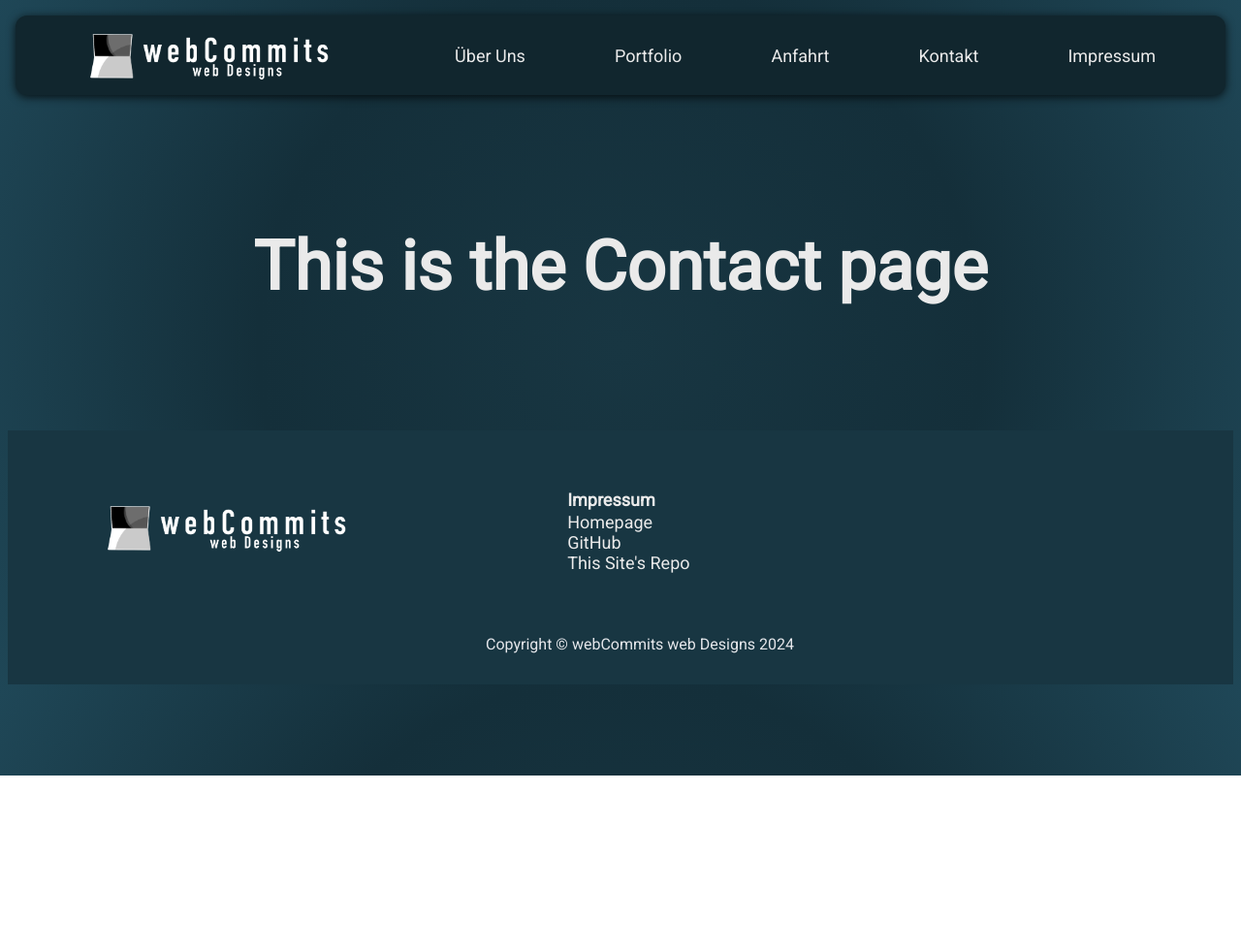
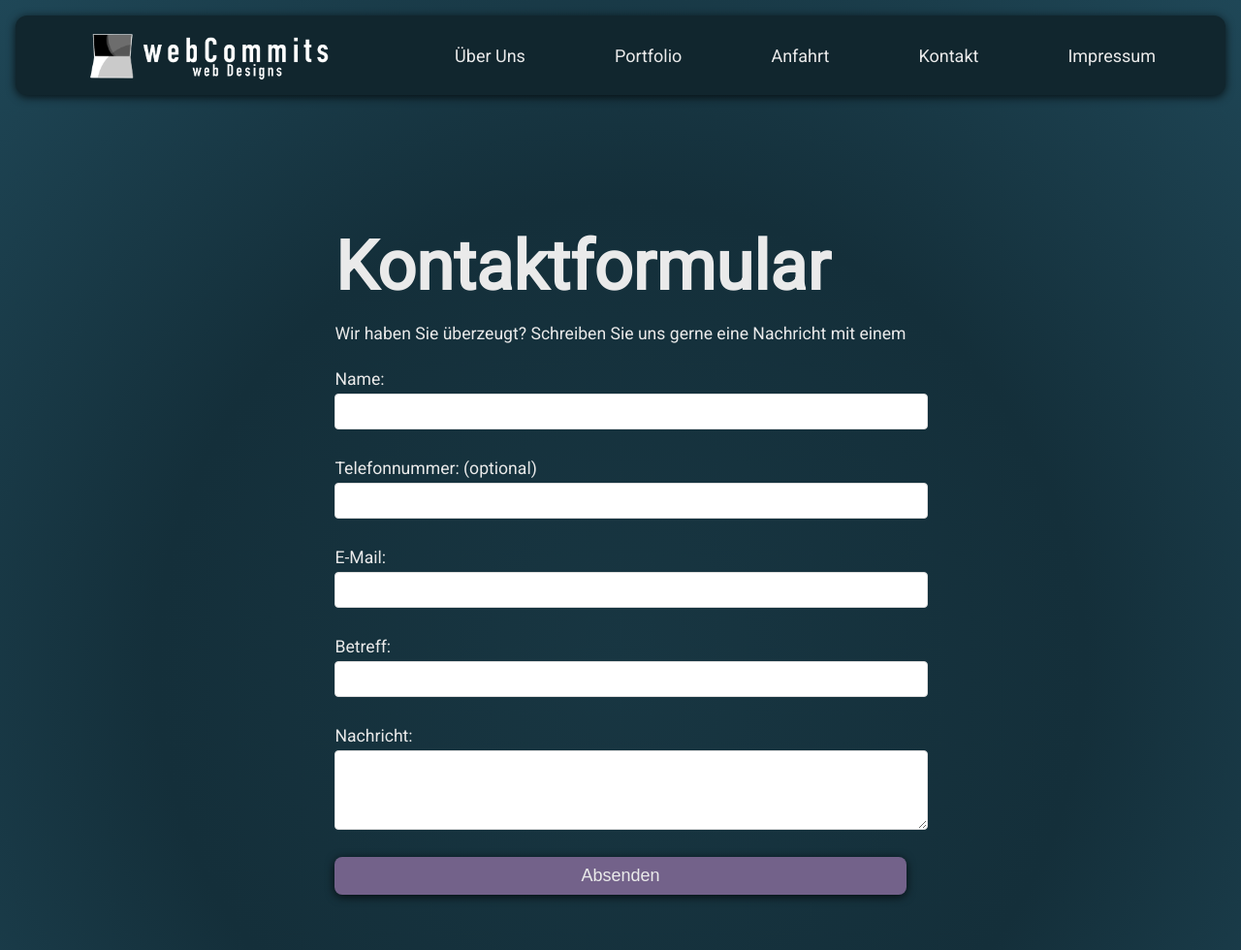
Before and after one commit to webCommits/webcommits-website, an Eleventy site: page src/contact.njk in a window 1280 px wide. Shown: the top 980 px of the page at 97% size. Before the commit the page ends 800 px from the top, so only its background shows below. Built offline with nearby package versions, Linux system fonts and the light colour scheme; Eleventy itself is replaced by a stand-in of ours; files that its build step writes are made by us from their sources.

Commit message:
Finished Contactformular (HTML/CSS) without functionality

```diff
--- a/src/contact.njk
+++ b/src/contact.njk
@@ -5,7 +5,28 @@ title: Kontakt
 {% block content %}
 <div class="spacer"></div>
 <div class="secone">
-    <h1>This is the Contact page</h1>
+    <div class="contactformular">
+        <h1>Kontaktformular</h1>
+        <p>Wir haben Sie überzeugt? Schreiben Sie uns gerne eine Nachricht mit einem </p>
+        <form id="contactForm">
+            <label for="name">Name:</label>
+            <input type="text" id="name" name="name" required>
+
+            <label for="number">Telefonnummer: (optional)</label>
+            <input type="text" id="name" name="name">
+
+            <label for="mail">E-Mail:</label>
+            <input type="text" id="name" name="name">
+
+            <label for="subject">Betreff:</label>
+            <input type="text" id="subject" name="subject" required>
+
+            <label for="message">Nachricht:</label>
+            <textarea id="message" name="message" rows="4" required></textarea>
+
+            <button type="submit">Absenden</button>
+        </form>
+    </div>
 </div>
 <div class="spacer"></div>
 {% endblock %}
--- a/src/static/style.css
+++ b/src/static/style.css
@@ -622,6 +622,44 @@ nav img {
     margin: 0;
 }
 
+form {
+    display: flex;
+    flex-direction: column;
+    justify-content: center;
+    align-items: flex-start;
+}
+
+label {
+    margin: 10px 0 5px;
+}
+
+input, textarea {
+    padding: 10px;
+    margin-bottom: 20px;
+    border: 1px solid #ddd;
+    border-radius: 4px;
+    width: 100%;
+}
+
+form button {
+    background-color: var(--secondary);
+    color: var(--font);
+    border-radius: 8px;
+    font-size: large;
+    padding: 0.5em;
+    border: 0;
+    font-weight: 400;
+    margin-top: 8px;
+    box-shadow: 0px 2px 10px 0px rgba(0,0,0,0.75);
+    margin-bottom: 3em;
+    width: 100%;
+}
+
+form button:hover {
+    background-color: var(--main-bg-secondary);
+    transition: ease-in-out 0.5s;
+}
+
 
 @media all and (max-width: 1250px) {
     .hideOnMobile {
@@ -871,6 +909,14 @@ nav img {
         gap: 2em;
     }
 
+    .contactformular{
+        width: 100%;
+    }
+
+    .contactformular h1{
+        font-size: xx-large;
+    }
+
     .contact-container{
         gap: 2em;
     }
@@ -880,6 +926,7 @@ nav img {
         width: 42px;
         filter: invert();
     }
+
 
     .imprcontainer {
         display: block;
```
